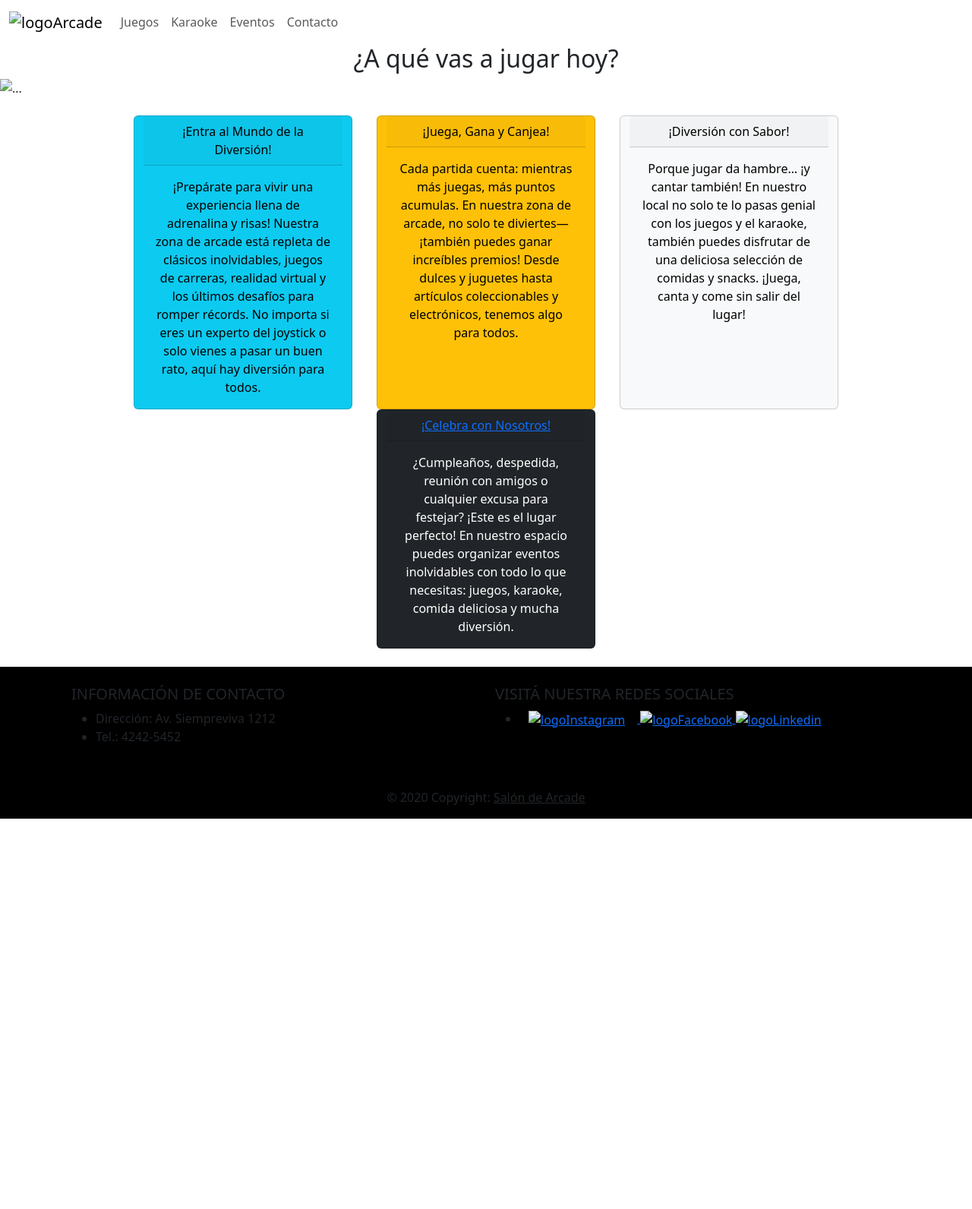
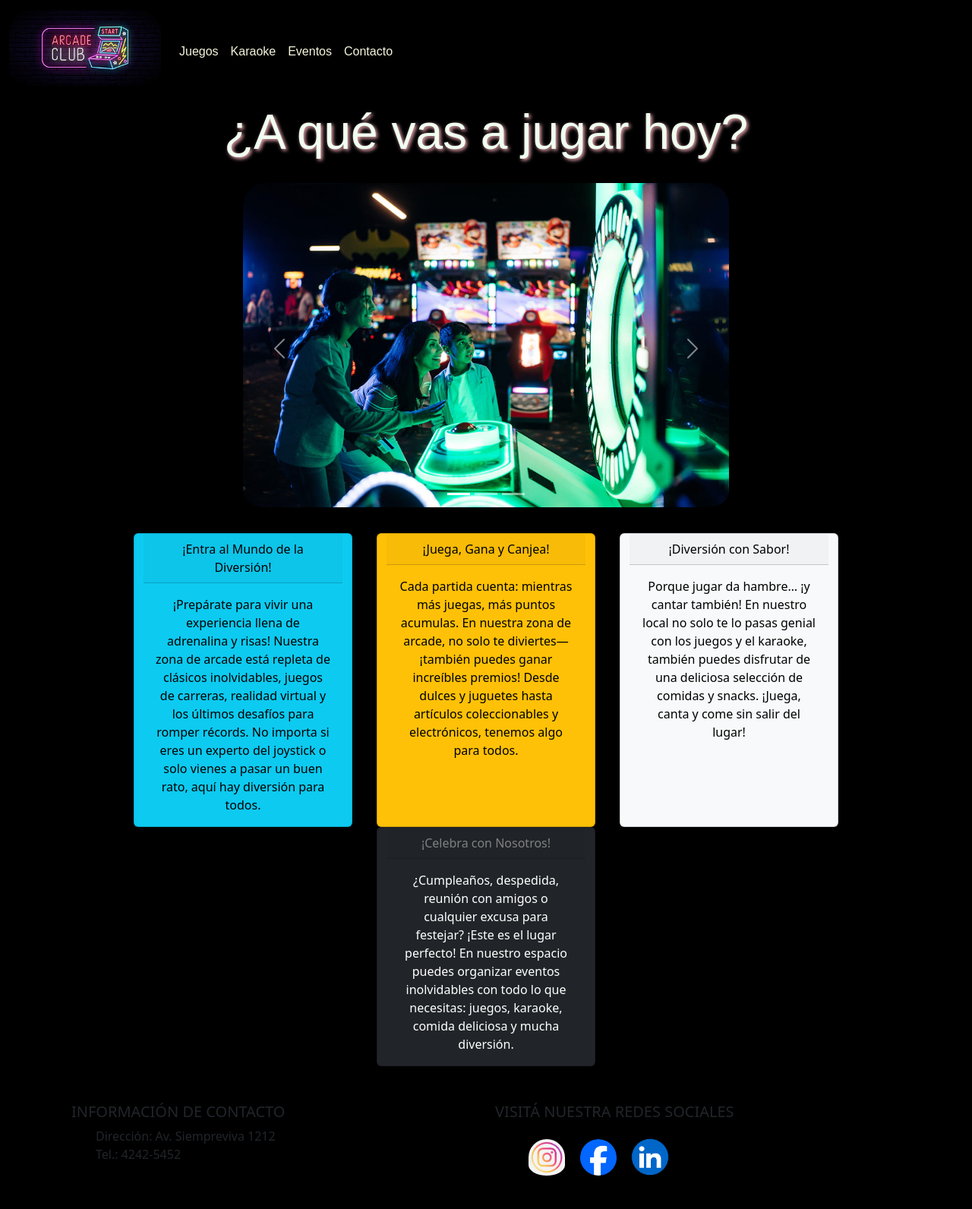
Before and after one commit to Cammartz/arcade-project, a plain HTML site: page pages/juegos.html in a window 1280 px wide. Shown: the top 1592 px of the page at 76% size. Before the commit the page ends 1078 px from the top, so only its background shows below. Drawn offline with nearby package versions, Linux system fonts and the light colour scheme; the site is published under a folder, as on GitHub Pages, so addresses that start at the root find nothing; a web font is replaced by a local one.

Commit message:
finished fixing my folder routes

```diff
--- a/pages/juegos.html
+++ b/pages/juegos.html
@@ -6,7 +6,7 @@
         <!-- Bootstrap-->
     <link href="https://cdn.jsdelivr.net/npm/bootstrap@5.3.7/dist/css/bootstrap.min.css" rel="stylesheet" integrity="sha384-LN+7fdVzj6u52u30Kp6M/trliBMCMKTyK833zpbD+pXdCLuTusPj697FH4R/5mcr" crossorigin="anonymous">
     <!-- CSS link -->
-     <link rel="stylesheet" href="/style.css">
+     <link rel="stylesheet" href="../style.css">
     <!--Font-->
     <style>
     @import url('https://fonts.googleapis.com/css2?family=Exo+2:ital,wght@0,100..900;1,100..900&family=Oxanium:wght@200..800&family=Share+Tech&family=WDXL+Lubrifont+TC&display=swap');
@@ -17,8 +17,8 @@
 <header>
         <nav class="navbar navbar-expand-lg bg-navbar-propio">
             <div class="container-fluid">
-                <a class="navbar-brand" href="/index.html">
-                    <img class="logo" src="/images/logo.jpeg" alt="logoArcade">
+                <a class="navbar-brand" href="../index.html">
+                    <img class="logo" src="../images/logo.jpeg" alt="logoArcade">
                 </a>
                 <button class="navbar-toggler" type="button" data-bs-toggle="collapse" data-bs-target="#navbarNav" aria-controls="navbarNav" aria-expanded="false" aria-label="Toggle navigation">
                     <span class="navbar-toggler-icon"></span>
@@ -57,13 +57,13 @@
             </div>
             <div class="carousel-inner">
                 <div class="carousel-item active">
-                    <img src="/images/arcade3.jpg" class="d-block w-100" alt="...">
+                    <img src="../images/arcade3.jpg" class="d-block w-100" alt="...">
                 </div>
                 <div class="carousel-item">
-                    <img src="/images/karaoke3.jpg" class="d-block w-100" alt="...">
+                    <img src="../images/karaoke3.jpg" class="d-block w-100" alt="...">
                 </div>
                 <div class="carousel-item">
-                    <img src="/images/arcade8.png" class="d-block w-100" alt="...">
+                    <img src="../images/arcade8.png" class="d-block w-100" alt="...">
                 </div>
             </div>
         <button class="carousel-control-prev" type="button" data-bs-target="#carouselExampleIndicators" data-bs-slide="prev">
@@ -129,13 +129,13 @@
         <ul class="row mx-auto px-auto">
             <li>
                 <a href="https://www.instagram.com/">
-                    <img class="col-2 logos me-3" src="/images/igLogo.jpeg" alt="logoInstagram">
+                    <img class="col-2 logos me-3" src="../images/igLogo.jpeg" alt="logoInstagram">
                 </a>
                  <a href="https://www.facebook.com/">
-                    <img class="col-2 logos" src="/images/facebooklogo.svg.png" alt="logoFacebook">
+                    <img class="col-2 logos" src="../images/facebooklogo.svg.png" alt="logoFacebook">
                 </a>
                  <a href="https://www.linkedin.com/feed/">
-                    <img class="col-2" src="/images/link.logo.webp" alt="logoLinkedin">
+                    <img class="col-2" src="../images/link.logo.webp" alt="logoLinkedin">
                 </a>
             </li>
         </ul>
```
Also changed, not shown: pages/contacto.html (+6 -6 lines), pages/eventos.html (+9 -9 lines), pages/karaoke.html (+1 -1 lines).
